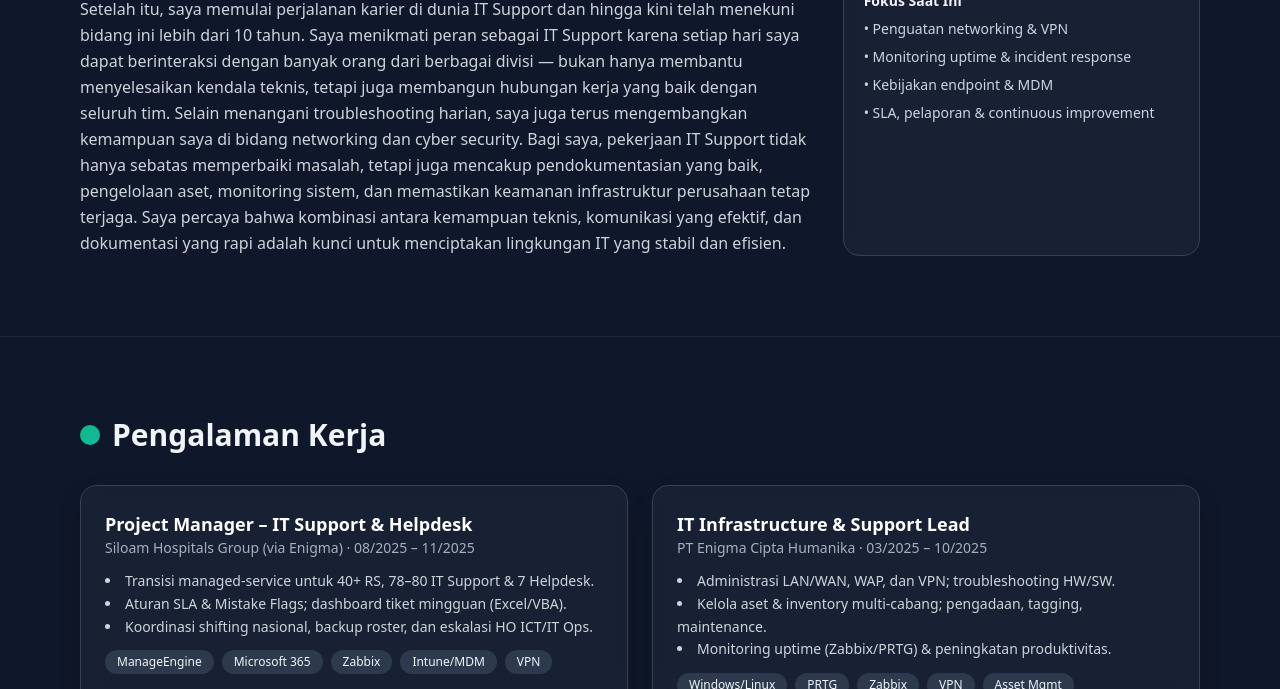
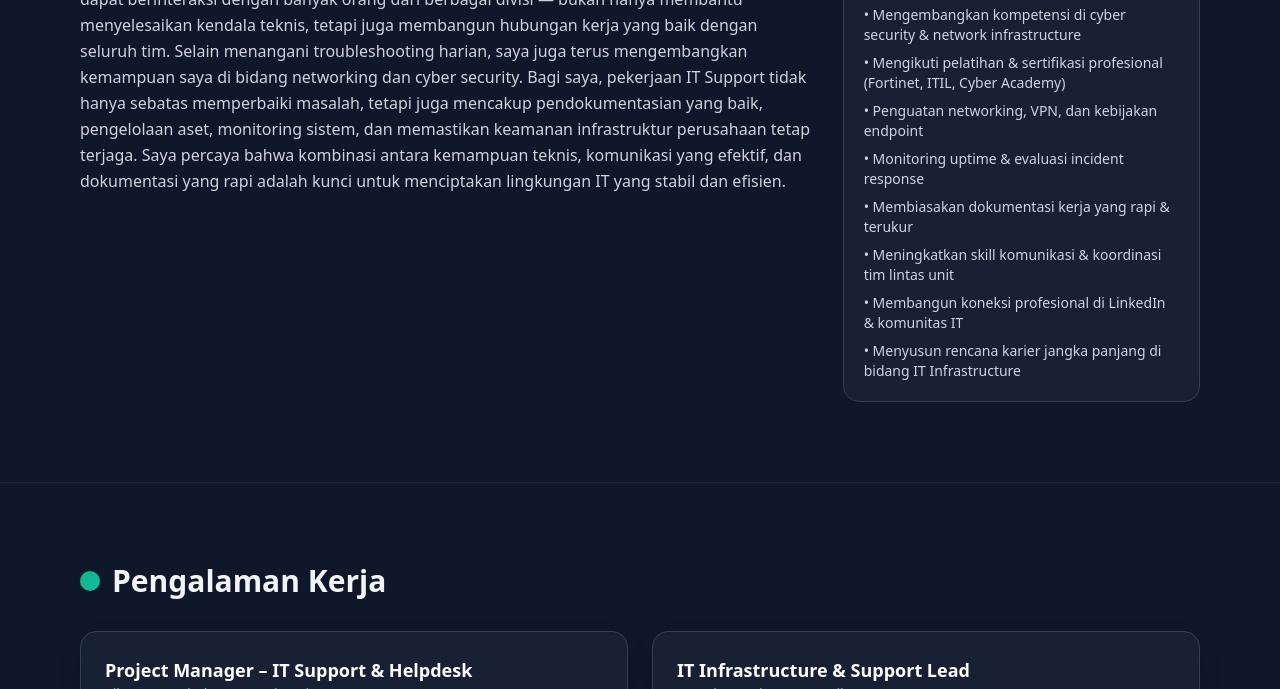
Before and after one commit to ojanriders/portofolio, a plain HTML site: page index.html in a window 1280 px wide. Shown: the part 667-1356 px from the top of the page. Drawn offline with nearby package versions, Linux system fonts and the light colour scheme; no server answers.

Commit message:
Update index.html

```diff
--- a/index.html
+++ b/index.html
@@ -98,13 +98,12 @@ Saya memiliki pengalaman lebih dari 10 tahun di bidang IT Support dan Infrastruk
             <h3 class="text-white text-base font-semibold mb-3">Ringkas Keahlian</h3>
         <ul class="grid grid-cols-2 gap-2 text-xs">
   <li class="bg-slate-700/70 px-3 py-1 rounded-full">Ticketing</li>
-  <li class="bg-slate-700/70 px-3 py-1 rounded-full">Active Directory & Group Policy Management</li>
   <li class="bg-slate-700/70 px-3 py-1 rounded-full">Asset & Inventory Control</li>
   <li class="bg-slate-700/70 px-3 py-1 rounded-full">System Monitoring</li>
   <li class="bg-slate-700/70 px-3 py-1 rounded-full">Network Infrastructure</li>
   <li class="bg-slate-700/70 px-3 py-1 rounded-full">IT Procurement & Asset Tagging</li>
   <li class="bg-slate-700/70 px-3 py-1 rounded-full">Documentation & SOP Standardization</li>
-  <li class="bg-slate-700/70 px-3 py-1 rounded-full">Network Penetration Testing </li>>
+  <li class="bg-slate-700/70 px-3 py-1 rounded-full">Network Penetration Testing </li>
   <li class="bg-slate-700/70 px-3 py-1 rounded-full">SLA Management & Escalation Flow</li>
 </ul>
           </div>
@@ -130,10 +129,15 @@ Saya percaya bahwa kombinasi antara kemampuan teknis, komunikasi yang efektif, d
           <div class="rounded-2xl glass border border-slate-700 p-5 text-sm">
             <h3 class="font-semibold mb-2">Fokus Saat Ini</h3>
             <ul class="space-y-2 text-slate-300">
-              <li>• Penguatan networking & VPN</li>
-              <li>• Monitoring uptime & incident response</li>
-              <li>• Kebijakan endpoint & MDM</li>
-              <li>• SLA, pelaporan & continuous improvement</li>
+           <li>• Mencari peluang kerja yang sejalan dengan pengalaman & visi saya</li>
+  <li>• Mengembangkan kompetensi di cyber security & network infrastructure</li>
+  <li>• Mengikuti pelatihan & sertifikasi profesional (Fortinet, ITIL, Cyber Academy)</li>
+  <li>• Penguatan networking, VPN, dan kebijakan endpoint</li>
+  <li>• Monitoring uptime & evaluasi incident response</li>
+  <li>• Membiasakan dokumentasi kerja yang rapi & terukur</li>
+  <li>• Meningkatkan skill komunikasi & koordinasi tim lintas unit</li>
+  <li>• Membangun koneksi profesional di LinkedIn & komunitas IT</li>
+  <li>• Menyusun rencana karier jangka panjang di bidang IT Infrastructure</li>
             </ul>
           </div>
         </div>
```
